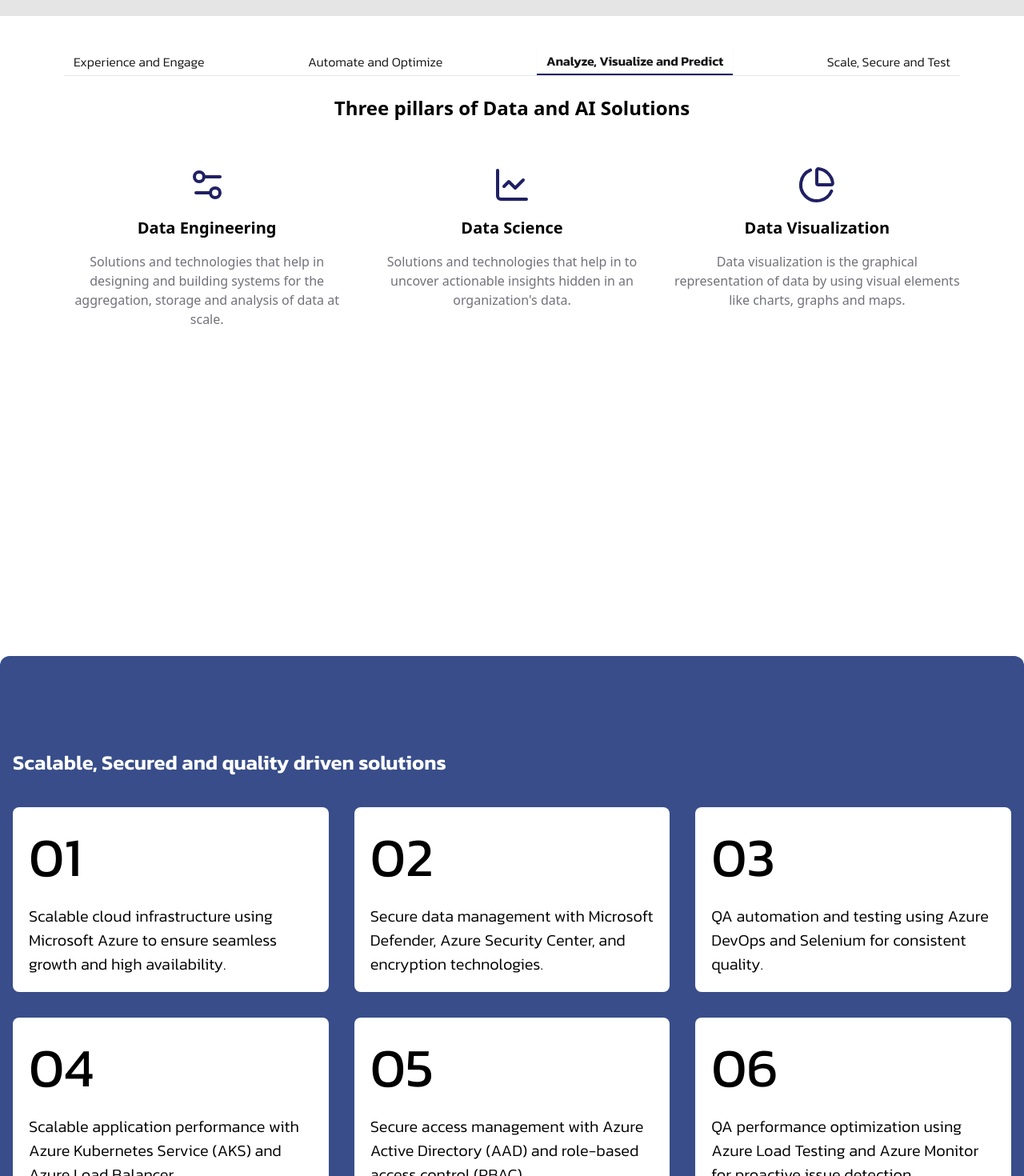
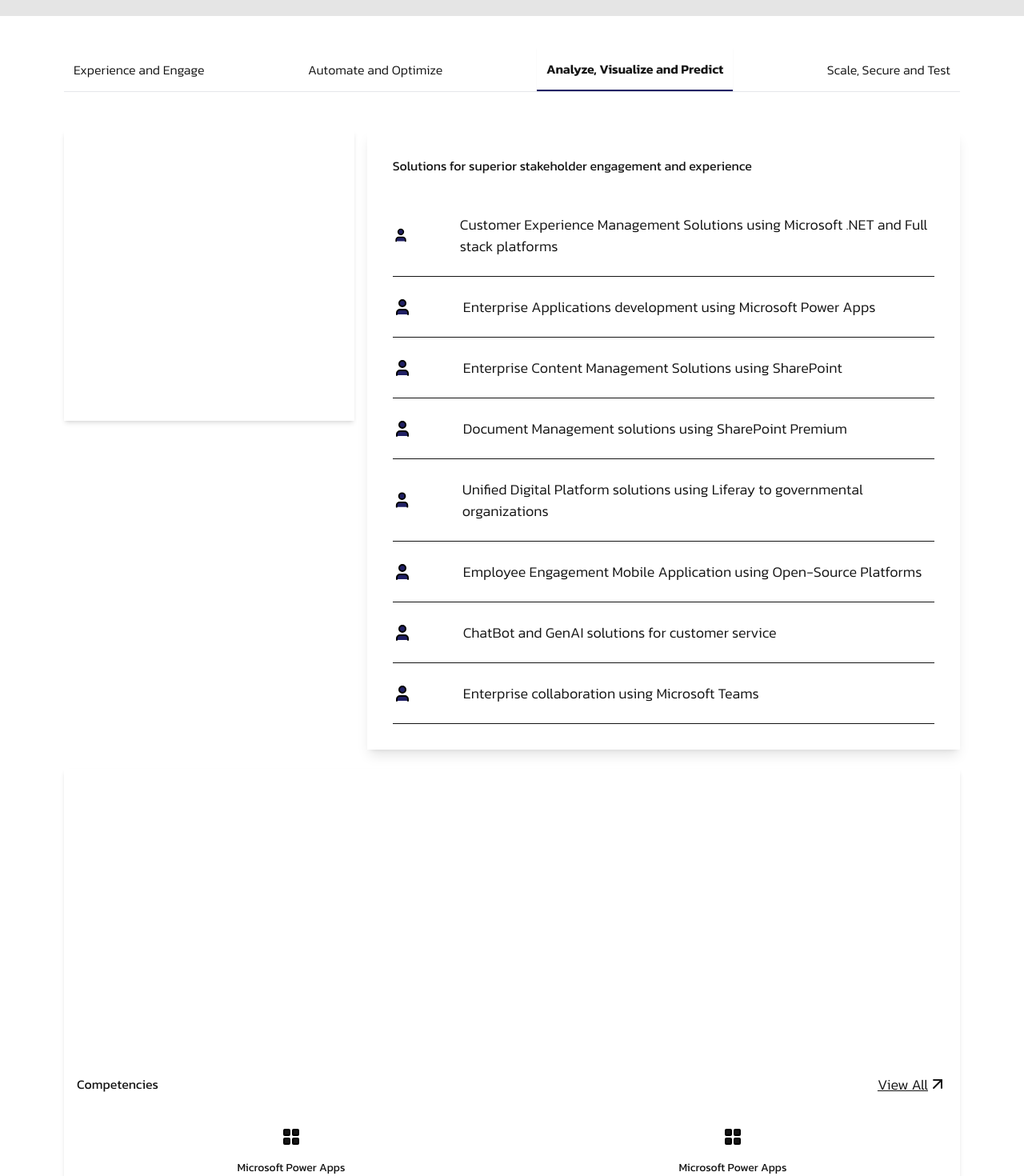
Before and after one commit to venkatsundaraj/ror-tech, a Next.js app: page /our-solutions in a window 1280 px wide. Shown: the part 780-2250 px from the top of the page at 80% size. Built offline with nearby package versions, Linux system fonts and the light colour scheme.

Commit message:
why-choose-us-section

```diff
--- a/src/app/_components/solutions-dropdown.tsx
+++ b/src/app/_components/solutions-dropdown.tsx
@@ -21,84 +21,29 @@ const SolutionDropDown: FC<SolutionDropDownProps> = ({}) => {
             <TabsList className="w-full justify-between p-0 bg-background border-b rounded-none">
               <TabsTrigger
                 value="experience"
-                className="text-popover font-paragraph font-light  !text-paragraph_heading data-[state=active]:text-popover data-[state=active]:font-semibold data-[state=active]:border-b-2 data-[state=active]:border-primary rounded-none"
+                className="text-popover font-paragraph font-light py-4  !text-paragraph_heading data-[state=active]:text-popover data-[state=active]:font-semibold data-[state=active]:border-b-2 data-[state=active]:border-primary rounded-none"
               >
                 Experience and Engage
               </TabsTrigger>
               <TabsTrigger
                 value="automate"
-                className="text-popover font-paragraph font-light  !text-paragraph_heading data-[state=active]:text-popover data-[state=active]:font-semibold data-[state=active]:border-b-2 data-[state=active]:border-primary rounded-none"
+                className="text-popover font-paragraph font-light py-4 !text-paragraph_heading data-[state=active]:text-popover data-[state=active]:font-semibold data-[state=active]:border-b-2 data-[state=active]:border-primary rounded-none"
               >
                 Automate and Optimize
               </TabsTrigger>
               <TabsTrigger
                 value="analyze"
-                className="text-popover font-paragraph font-light  !text-paragraph_heading data-[state=active]:text-popover data-[state=active]:font-semibold data-[state=active]:border-b-2 data-[state=active]:border-primary rounded-none"
+                className="text-popover font-paragraph font-light py-4 !text-paragraph_heading data-[state=active]:text-popover data-[state=active]:font-semibold data-[state=active]:border-b-2 data-[state=active]:border-primary rounded-none"
               >
                 Analyze, Visualize and Predict
               </TabsTrigger>
               <TabsTrigger
                 value="scale"
-                className="text-popover font-paragraph font-light  !text-paragraph_heading data-[state=active]:text-popover data-[state=active]:font-semibold data-[state=active]:border-b-2 data-[state=active]:border-primary rounded-none"
+                className="text-popover font-paragraph font-light py-4 !text-paragraph_heading data-[state=active]:text-popover data-[state=active]:font-semibold data-[state=active]:border-b-2 data-[state=active]:border-primary rounded-none"
               >
                 Scale, Secure and Test
               </TabsTrigger>
             </TabsList>
-
-            <TabsContent value="analyze" className="mt-6">
-              <div className="space-y-8">
-                <h2 className="text-2xl font-semibold text-center">
-                  Three pillars of Data and AI Solutions
-                </h2>
-
-                <div className="grid md:grid-cols-3 gap-6">
-                  <div>
-                    <div className="pt-6">
-                      <div className="flex flex-col items-center space-y-4">
-                        <Settings2 className="w-12 h-12 text-primary" />
-                        <h3 className="text-xl font-semibold">
-                          Data Engineering
-                        </h3>
-                        <p className="text-center text-muted-foreground">
-                          Solutions and technologies that help in designing and
-                          building systems for the aggregation, storage and
-                          analysis of data at scale.
-                        </p>
-                      </div>
-                    </div>
-                  </div>
-
-                  <div>
-                    <div className="pt-6">
-                      <div className="flex flex-col items-center space-y-4">
-                        <LineChart className="w-12 h-12 text-primary" />
-                        <h3 className="text-xl font-semibold">Data Science</h3>
-                        <p className="text-center text-muted-foreground">
-                          Solutions and technologies that help in to uncover
-                          actionable insights hidden in an organization's data.
-                        </p>
-                      </div>
-                    </div>
-                  </div>
-
-                  <div>
-                    <div className="pt-6">
-                      <div className="flex flex-col items-center space-y-4">
-                        <PieChart className="w-12 h-12 text-primary" />
-                        <h3 className="text-xl font-semibold">
-                          Data Visualization
-                        </h3>
-                        <p className="text-center text-muted-foreground">
-                          Data visualization is the graphical representation of
-                          data by using visual elements like charts, graphs and
-                          maps.
-                        </p>
-                      </div>
-                    </div>
-                  </div>
-                </div>
-              </div>
-            </TabsContent>
 
             <TabsContent value="experience" className="py-8 md:py-12">
               <div className="grid grid-cols-1 md:grid-cols-3 py-6 gap-4">
@@ -212,6 +157,63 @@ const SolutionDropDown: FC<SolutionDropDownProps> = ({}) => {
               </div>
             </TabsContent>
 
+            <TabsContent value="analyze" className="mt-6">
+              <div className="grid grid-cols-1 md:grid-cols-3 py-6 gap-4">
+                <div className="flex flex-col items-center justify-centerw-ful gap-6">
+                  <div className="w-full px-4 py-8 aspect-square shadow-md" />
+                </div>
+                <div className="w-full  col-start-2 col-end-4">
+                  <div className="px-8 py-8 flex items-start justify-start gap-6 h-full flex-col shadow-lg">
+                    <h4 className="text-popover text-paragraph_heading font-heading font-normal leading-normal">
+                      Solutions for superior stakeholder engagement and
+                      experience
+                    </h4>
+                    <ul className="flex flex-col items-start justify-between ">
+                      {exportAndEngageData.map((item, index) => (
+                        <li
+                          key={index}
+                          className="flex items-center justify-start gap-12 md:gap-16 py-6 border-b border-popover w-full"
+                        >
+                          <Icons.User className="fill-primary" />
+                          <span className="text-popover text-extra_subtitle_heading font-paragraph font-light leading-normal">
+                            {item}
+                          </span>
+                        </li>
+                      ))}
+                    </ul>
+                  </div>
+                </div>
+              </div>
+
+              <div className="w-full aspect-square shadow-md px-4 py-8 flex gap-6 md:gap-10 flex-col items-center justify-center">
+                <div className="w-full flex items-center justify-between">
+                  <h4 className="text-popover text-paragraph_heading font-heading font-normal leading-normal">
+                    Competencies
+                  </h4>
+                  <Link
+                    href="/our-solutions"
+                    className="underline text-extra_subtitle_heading text-popover font-paragraph font-light flex items-center justify-center"
+                  >
+                    <span>View All</span>
+                    <Icons.ArrowRight className="-rotate-45" />{" "}
+                  </Link>
+                </div>
+                <div className="grid grid-cols-2 gap-4 w-full">
+                  {Array.from({ length: 8 }).map((_, index) => (
+                    <div
+                      key={index}
+                      className="flex items-center justify-center flex-col gap-4"
+                    >
+                      <Icons.LayoutGrid className="fill-popover" />
+                      <span className="text-popover text-center text-[14px] font-paragraph font-normal leading-normal">
+                        Microsoft Power Apps
+                      </span>
+                    </div>
+                  ))}
+                </div>
+              </div>
+            </TabsContent>
+
             <TabsContent value="scale">
               <div className="p-4 text-center text-muted-foreground">
                 Scale, Secure and Test content
--- a/src/app/_components/why-choose-us.tsx
+++ b/src/app/_components/why-choose-us.tsx
@@ -32,7 +32,7 @@ export function WhyChooseUs() {
   return (
     <section className="py-16 px-4 md:px-8 lg:px-16">
       <div className="max-w-7xl mx-auto">
-        <h2 className="text-secondary_heading text-primary font-heading mb-12">
+        <h2 className="text-secondary_heading text-primary font-heading mb-12 bg-primary">
           Why Choose Us?
         </h2>
 
```
